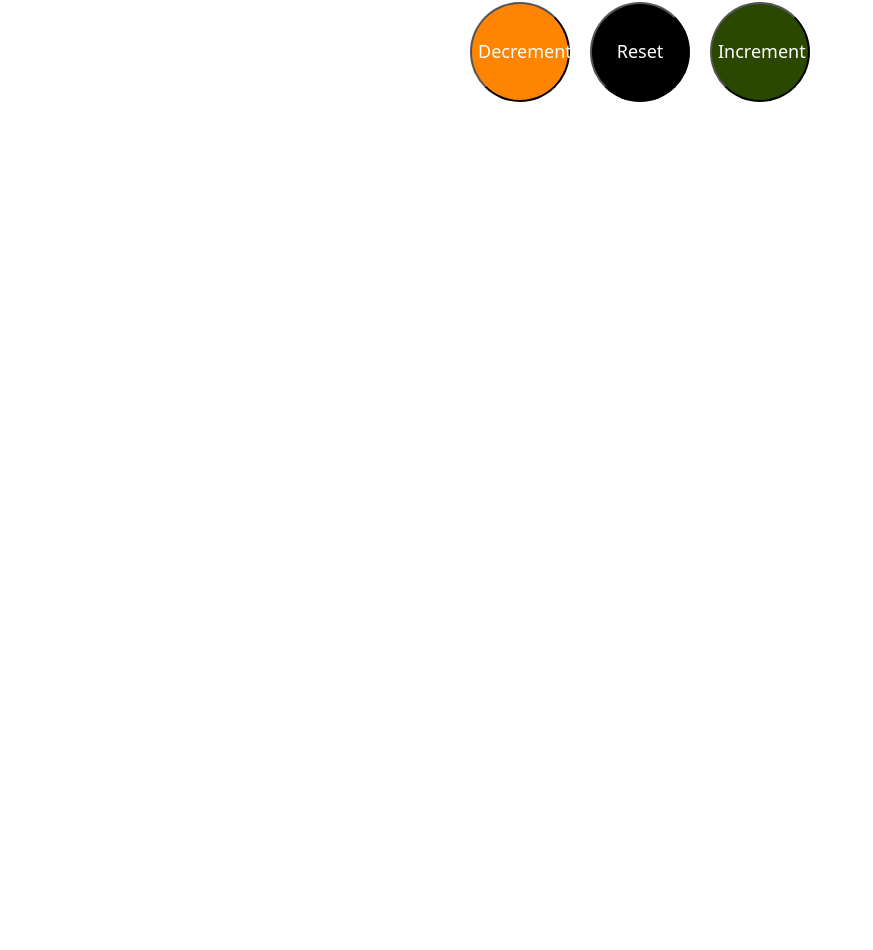
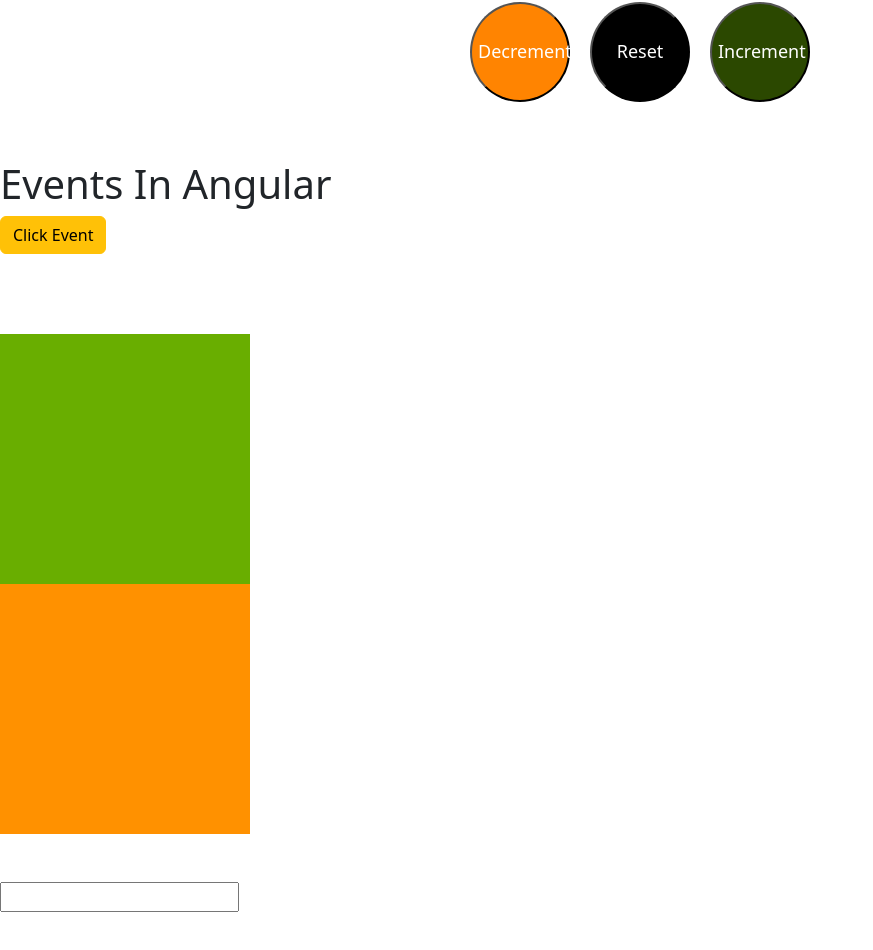
Before and after one commit to Omghungarde/my-angular-app, an Angular app: page / in a window 1280 px wide. Shown: the part 1451-2401 px from the top of the page, without its empty margins (0-873 px from the left). Before the commit the page ends 1611 px from the top, so only its background shows below. Built offline with nearby package versions, Linux system fonts and the light colour scheme.

Commit message:
Event in Angular

```diff
--- a/src/app/app.component.css
+++ b/src/app/app.component.css
@@ -0,0 +1,3 @@
+.lastDiv{
+    margin-bottom: 50px;
+}
--- a/src/app/app.component.html
+++ b/src/app/app.component.html
@@ -7,7 +7,8 @@
 
   <button (click)="handleclickEvent()" class="btn btn-primary">Click Here</button>
   <app-counter></app-counter>
+  <app-event-angular></app-event-angular>
 </div>
-<div class="mb-5">
-
+<div>
+  <h4 class="lastDiv"></h4>
 </div>
--- /dev/null
+++ b/src/app/event-angular/event-angular.component.html
@@ -0,0 +1,13 @@
+<h1 class="mt-5">Events In Angular</h1>
+<button (click)="handleEvent($event)" class="btn btn-warning" name="login">Click Event</button>
+
+
+<div
+(mouseenter)="handleEvent($event)" style="background-color: rgb(105, 174, 0); width: 250px;height: 250px; margin-top: 80px;"></div>
+<div
+(mouseleave)="handleEvent($event)" style="background-color: rgb(255, 145, 0); width: 250px;height: 250px; margin-top: 0px;"></div>
+
+
+<div class="mt-5">
+    <input type="text" (input)="handleEvent($event)" name="user">
+</div>
--- /dev/null
+++ b/src/app/event-angular/event-angular.component.ts
@@ -0,0 +1,18 @@
+import { Component } from '@angular/core';
+import { log } from 'console';
+
+@Component({
+  selector: 'app-event-angular',
+  imports: [],
+  templateUrl: './event-angular.component.html',
+  styleUrl: './event-angular.component.css'
+})
+export class EventAngularComponent {
+  handleEvent(event:Event){
+    console.log("Function Called",event.type);
+    // console.log("Function Called",event.target);
+    // console.log("Function Called",(event.target as Element).className);
+    // console.log("Function Called",(event.target as Element).classList);
+    //
+  }
+}
--- a/src/index.html
+++ b/src/index.html
@@ -6,9 +6,9 @@
   <base href="/">
   <meta name="viewport" content="width=device-width, initial-scale=1">
   <link rel="icon" type="image/x-icon" href="favicon.ico">
-
 </head>
 <body>
   <app-root></app-root>
+
 </body>
-</html>
+  </html>
```
Also changed, not shown: src/app/app.component.ts (+4 -3 lines), src/app/event-angular/event-angular.component.css (added), 1 other file (tests, documents, lock files or other folders).
